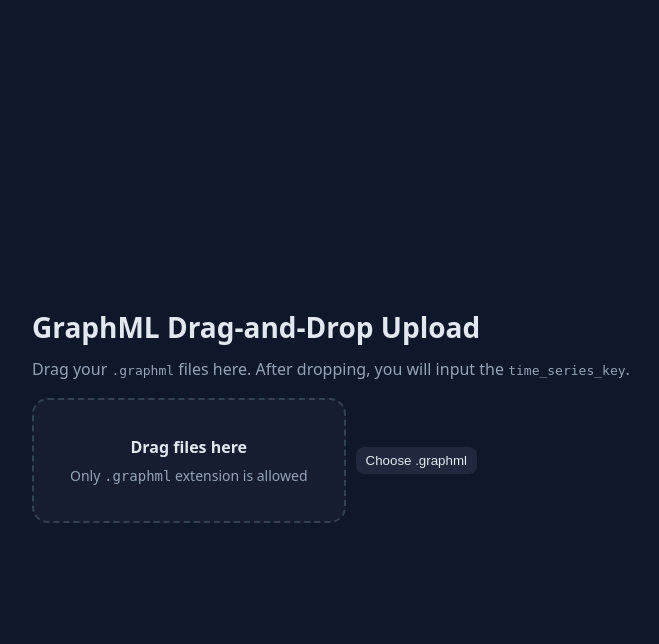
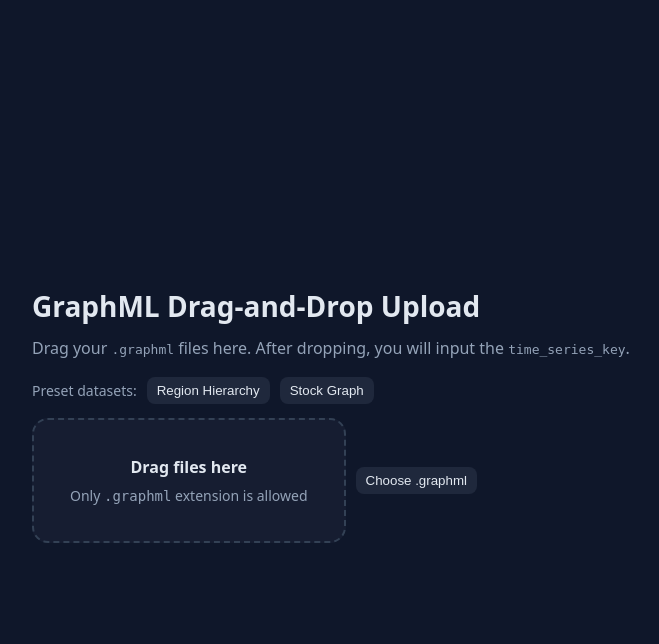
Before and after one commit to caracallium/HTSA-Explorer, a Flask app: page / in a window 1280 px wide. Shown: the top 644 px of the page, without its empty margins (108-767 px from the left). Run offline with Flask 3, Linux system fonts and the light colour scheme.

Commit message:
Add preset dataset loader: serve graphml files via API and add frontend buttons

```diff
--- a/app.py
+++ b/app.py
@@ -801,6 +801,27 @@ def writing_home():
     return render_template("appnewestwriting.html")
 
 
+PRESET_DATASETS = {
+    "graph": "graph copy.graphml",
+    "stockgraph": "stockgraph copy.graphml",
+}
+
+@app.route("/api/dataset/<name>", methods=["GET"])
+def api_dataset(name):
+    filename = PRESET_DATASETS.get(name)
+    if not filename:
+        return jsonify({"ok": False, "error": "dataset not found"}), 404
+    filepath = os.path.join(os.path.dirname(__file__), filename)
+    if not os.path.exists(filepath):
+        return jsonify({"ok": False, "error": "file missing on server"}), 404
+    with open(filepath, "r", encoding="utf-8") as f:
+        content = f.read()
+    from flask import Response
+    return Response(content, mimetype="application/xml", headers={
+        "Content-Disposition": f'attachment; filename="{filename}"'
+    })
+
+
 @app.route("/api/save_svgs", methods=["POST"])
 def api_save_svgs():
     try:
--- a/templates/appnewest.html
+++ b/templates/appnewest.html
@@ -55,6 +55,11 @@
     <div class="panel">
       <h1>GraphML Drag-and-Drop Upload</h1>
       <p>Drag your <code>.graphml</code> files here. After dropping, you will input the <code>time_series_key</code>.</p>
+      <div style="margin-bottom:14px; display:flex; gap:10px; align-items:center;">
+        <span style="color:var(--muted); font-size:14px;">Preset datasets:</span>
+        <button class="icon" id="load-graph">Region Hierarchy</button>
+        <button class="icon" id="load-stockgraph">Stock Graph</button>
+      </div>
       <div class="upload-row">
         <div id="dropzone" class="dropzone" tabindex="0">
           <strong>Drag files here</strong>
@@ -427,6 +432,28 @@
         handleFiles(files);
       });
 
+      async function loadPreset(datasetKey, filename, defaultTsKey) {
+        const ts = prompt(`Enter time_series_key for ${filename}`, defaultTsKey);
+        if (ts === null) return;
+        const clean = ts.trim();
+        try {
+          const resp = await fetch(`/api/dataset/${datasetKey}`);
+          if (!resp.ok) { alert('Failed to load preset dataset'); return; }
+          const text = await resp.text();
+          const blob = new Blob([text], { type: 'application/xml' });
+          const file = new File([blob], filename, { type: 'application/xml' });
+          const id = uid();
+          store.set(id, { file, tsKey: clean, parsed: null, expanded: false, htsa: null });
+          readAndParse(id);
+          render();
+        } catch(e) {
+          alert('Error loading preset: ' + e);
+        }
+      }
+
+      document.getElementById('load-graph').onclick = () => loadPreset('graph', 'graph copy.graphml', 'time_series');
+      document.getElementById('load-stockgraph').onclick = () => loadPreset('stockgraph', 'stockgraph copy.graphml', 'time_series');
+
       pickBtn.onclick = ()=> filePicker.click();
       filePicker.onchange = e=>{
         const files=[...e.target.files];
```
